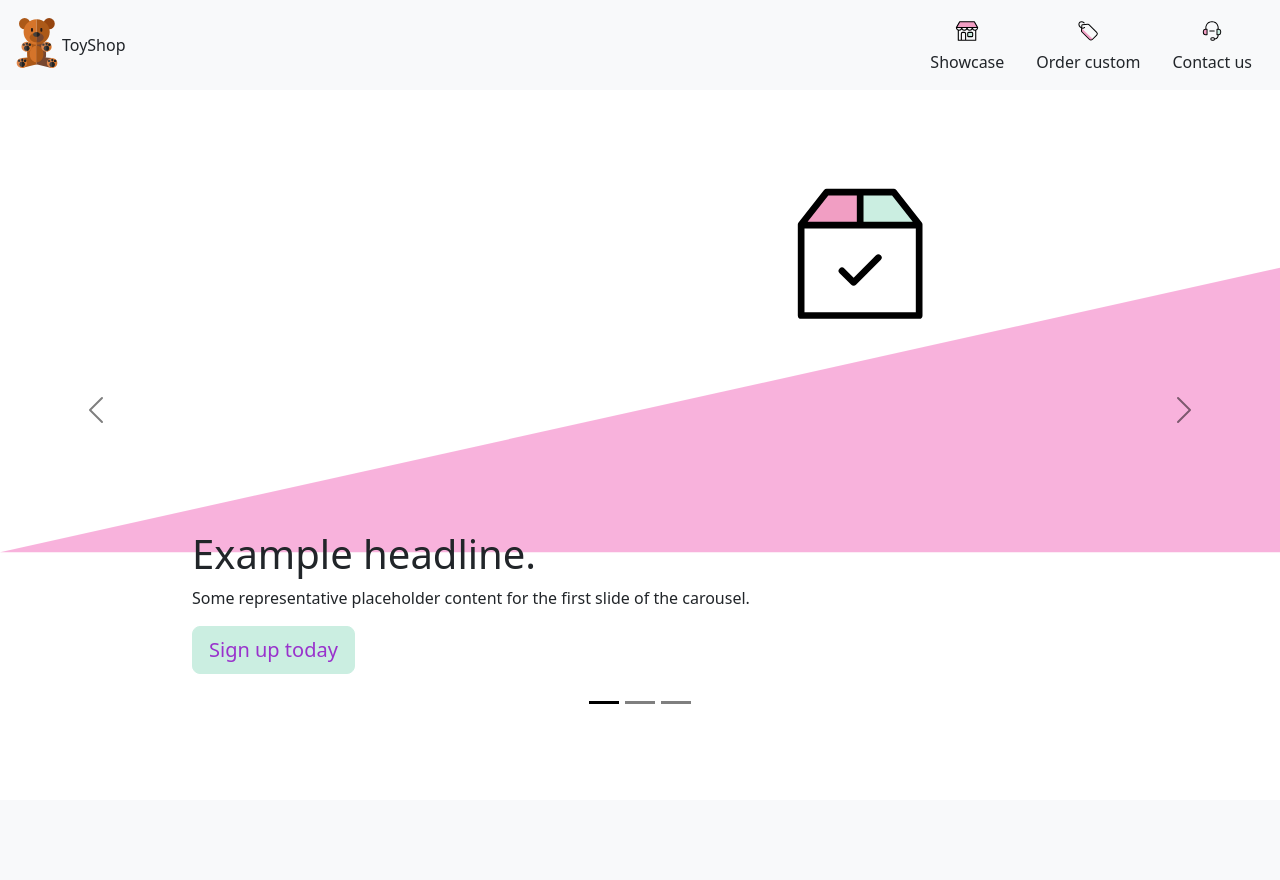
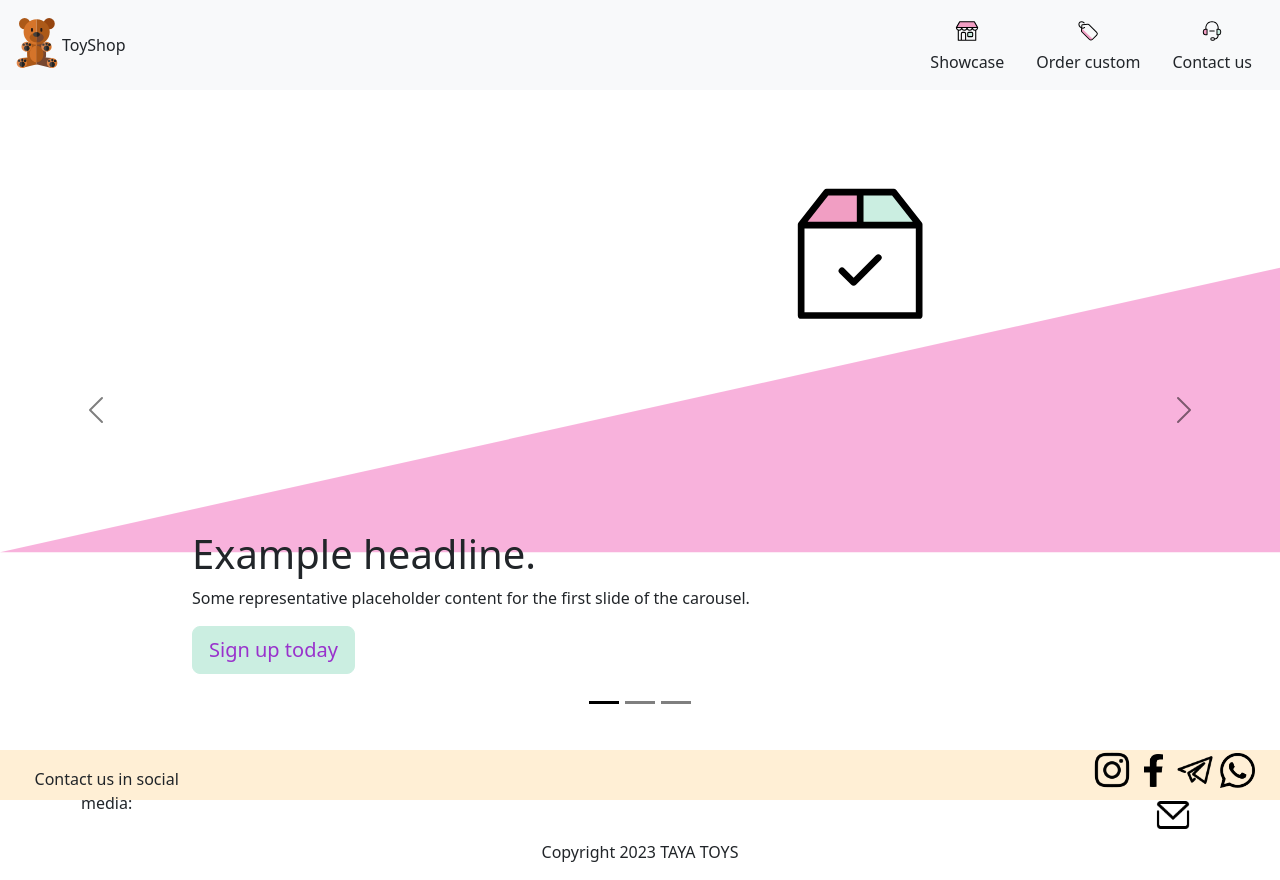
Before and after one commit to YuryLobkov/toyshop, a Django app: page / in a window 1280 px wide. Before the commit the page ends 704 px from the top, so only its background shows below. Run offline with Django 4.2, Linux system fonts and the light colour scheme.

Commit message:
footer with social links

```diff
--- a/toyshop/showcase/templates/showcase/base.html
+++ b/toyshop/showcase/templates/showcase/base.html
@@ -66,5 +66,24 @@
         integrity="sha384-w76AqPfDkMBDXo30jS1Sgez6pr3x5MlQ1ZAGC+nuZB+EYdgRZgiwxhTBTkF7CXvN"
         crossorigin="anonymous"></script>
 </body>
-
+<footer>
+    <div class="row text-center mx-0">
+        <div class="col-lg-2 mt-2 align-self-center">
+            <p>Contact us in social media:</p>
+        </div>
+        <div class="col-lg-8"></div>
+        <div class="col-lg-2">
+            <a href="https://instagram.com/_taya.toys_?igshid=ZDdkNTZiNTM"><img src="{% static 'ist.png' %}" width="40" height="40" alt="INS"></a>
+            <a href="https://www.facebook.com/profile.php?id=100090591361692&mibextid=ZbWKwL"><img src="{% static 'fb.png' %}" width="35" height="33" alt="FB"></a>
+            <a href=""><img src="{% static 'tg.png' %}" width="40" height="40" alt="TG"></a>
+            <a href=""><img src="{% static 'wa.png' %}" width="35" height="35" alt="wA"></a>
+            <a href="mailto:taya.toys22@gmail.com"><img src="{% static 'ml.png' %}" width="40" height="50" alt="mail"></a>
+        </div>
+    </div>
+    <div class="row text-center mx-0">
+        <div class="col-lg-12">
+            <p>Copyright 2023 TAYA TOYS</p>
+        </div>
+    </div>
+</footer>
 </html>
--- a/toyshop/static/assets/styles.css
+++ b/toyshop/static/assets/styles.css
@@ -1,3 +1,34 @@
+body {
+    min-height: 100vh;
+    margin: 0;
+    position: relative;
+}
+
+header {
+    min-height: 50px;
+}
+
+footer {
+    background: PapayaWhip;
+}
+
+body {
+    position: relative;
+}
+
+body::after {
+    content: '';
+    display: block;
+    height: 50px;
+}
+
+footer {
+    position: absolute;
+    bottom: 0;
+    width: 100%;
+    height: 50px;
+}
+
 .grid-wrapper {
     display: flex;
 }
@@ -33,6 +64,6 @@
 
 .custom-buttons {
     background-color: #cbeee1 !important;
-    border-color:  #cbeee1 !important;
+    border-color: #cbeee1 !important;
     color: darkorchid !important;
 }
--- a/toyshop/toyshop/settings.py
+++ b/toyshop/toyshop/settings.py
@@ -124,6 +124,7 @@
 
 STATICFILES_DIRS = [
     BASE_DIR / "static/assets",
+    BASE_DIR / "static/assets/social",
 ]
 
 STATIC_ROOT = os.path.join(BASE_DIR, "static")
```
Also changed, not shown: toyshop/static/assets/social/fb.png (added), toyshop/static/assets/social/ist.png (added), toyshop/static/assets/social/ml.png (added), toyshop/static/assets/social/tg.png (added), toyshop/static/assets/social/wa.png (added).
